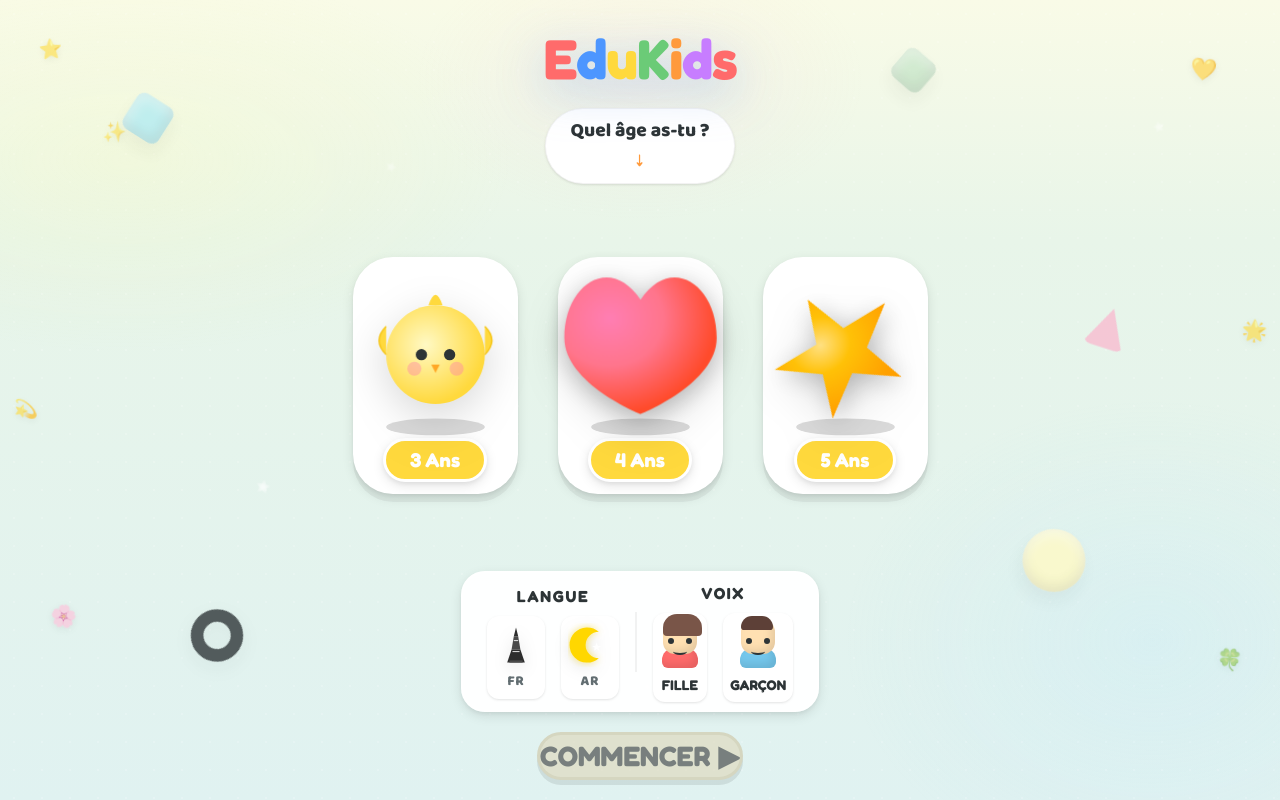
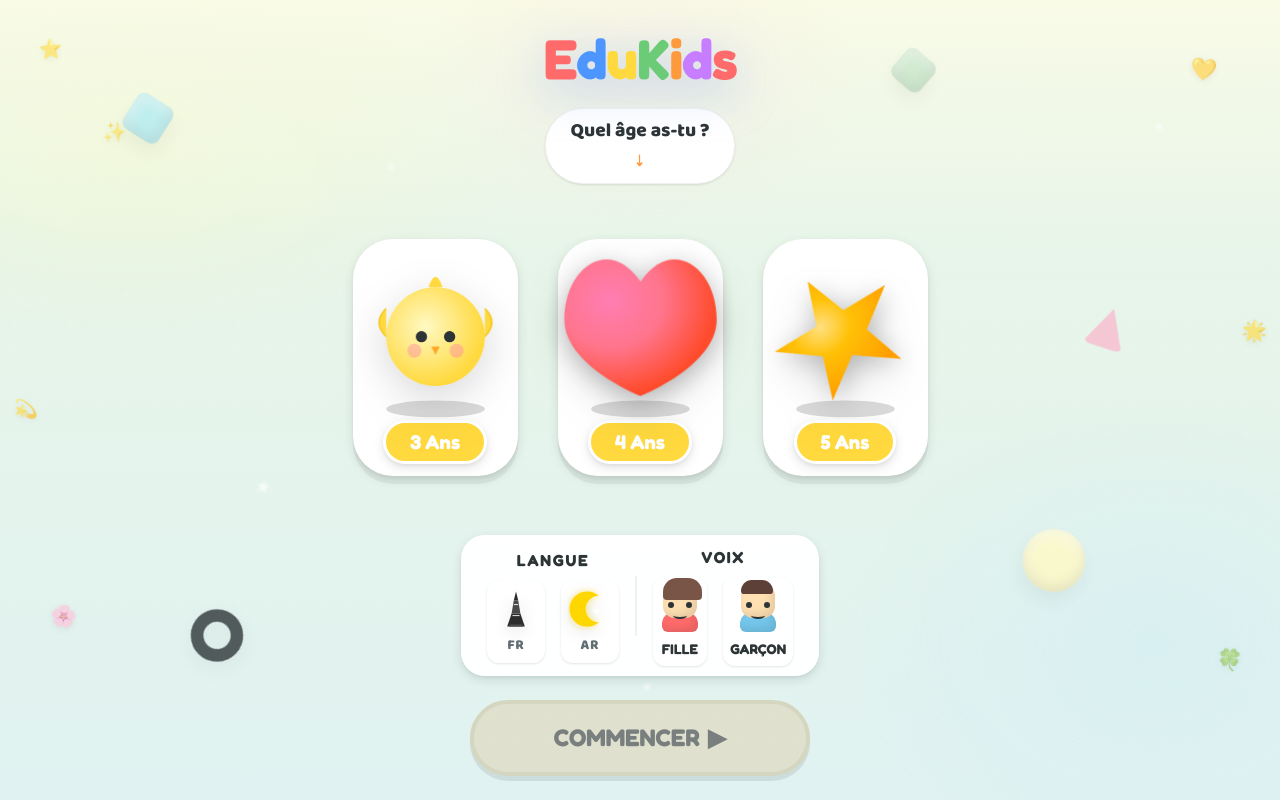
Before and after one commit to Amzilynn/EduApp, a React (Vite) app: page / in a window 1280 px wide. Built offline with nearby package versions, Linux system fonts and the light colour scheme.

Commit message:
fix Button

```diff
--- a/src/screens/ConfigScreen.css
+++ b/src/screens/ConfigScreen.css
@@ -112,8 +112,18 @@
   width: 100%;
   display: flex;
   justify-content: center;
-  padding: clamp(4px, 0.5vh, 8px) 0;
+  padding: clamp(4px, 1vh, 12px) 0;
   flex-shrink: 0;
+}
+
+.cta-container-8k .btn-content {
+  padding: clamp(10px, 2vh, 16px) clamp(40px, 8vw, 80px) !important;
+  font-size: clamp(1.2rem, 3vh, 2rem) !important;
+  border-width: 4px !important;
+}
+
+.cta-container-8k .btn-big:hover:not(:disabled) .btn-content {
+  transform: translateY(-4px);
 }
 
 @keyframes bounceSoft {
```
